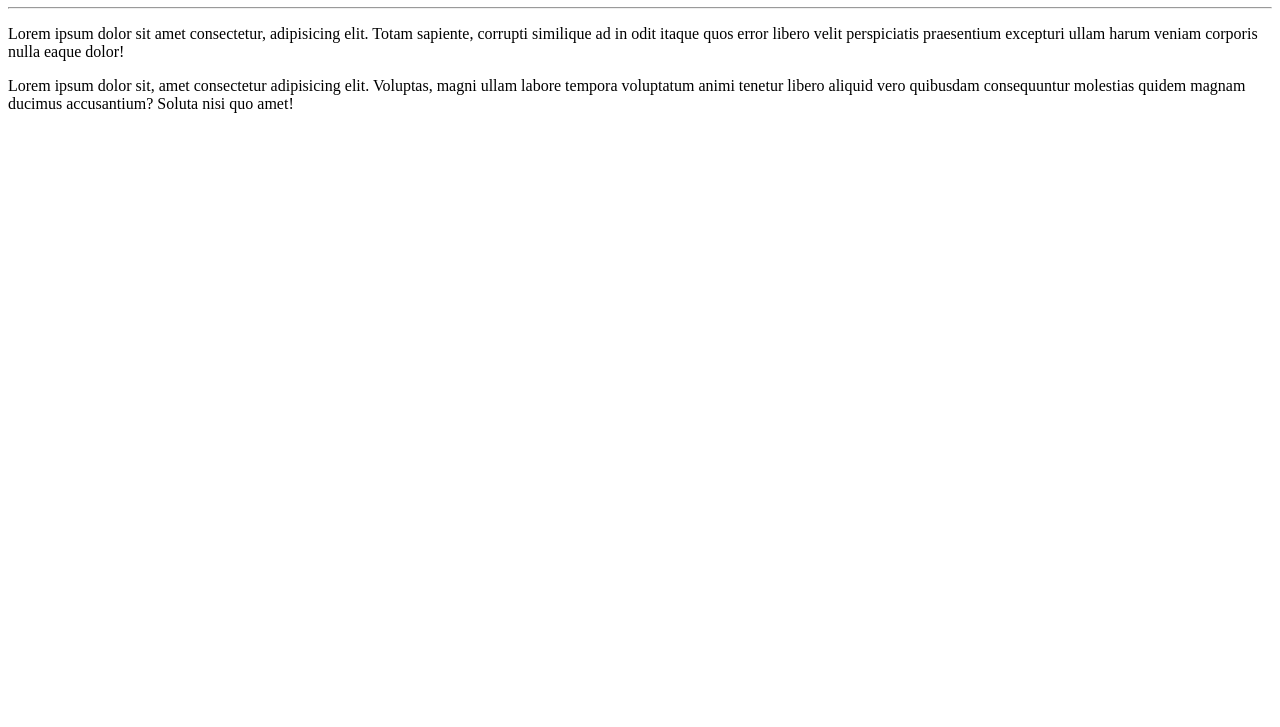
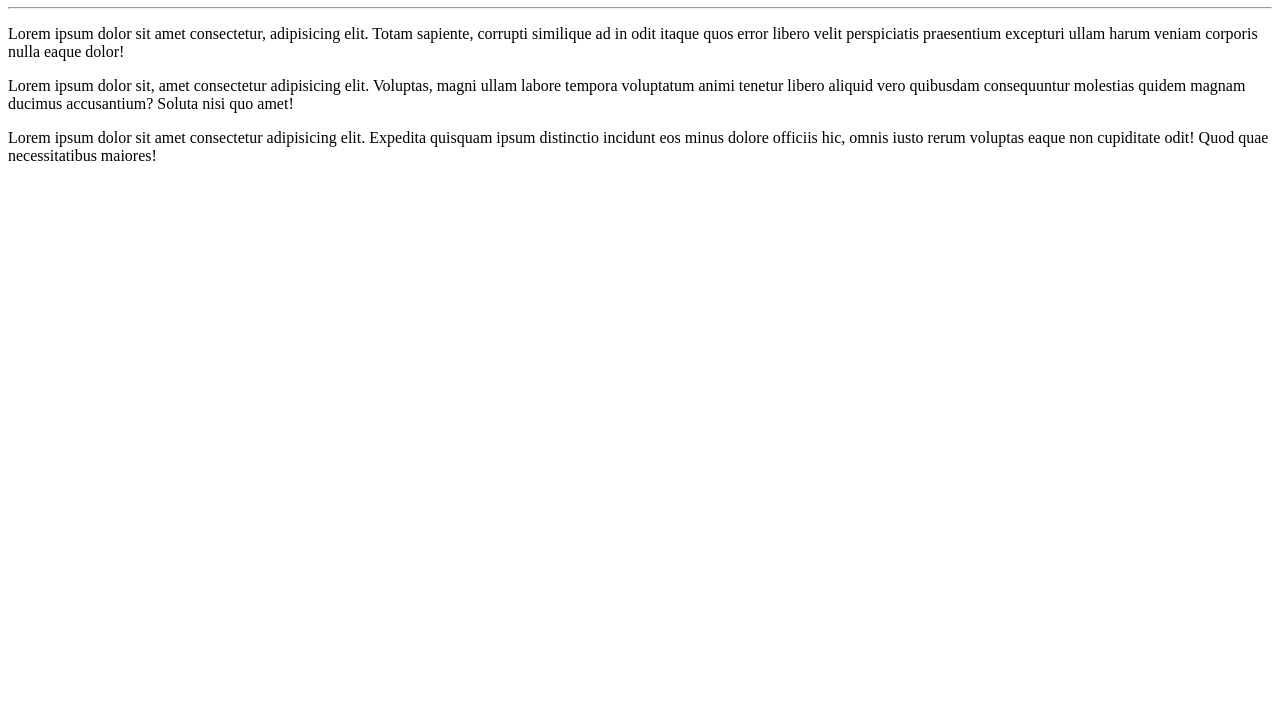
Before and after one commit to Werica22/Ola-Mundo, a plain HTML site: page site-exemplo/index.html in a window 1280 px wide. Shown: the part 73-800 px from the top of the page. Drawn offline with Linux system fonts and the light colour scheme.

Commit message:
Adicionei um parágrafo

```diff
--- a/site-exemplo/index.html
+++ b/site-exemplo/index.html
@@ -11,5 +11,6 @@
   <hr>
   <p>Lorem ipsum dolor sit amet consectetur, adipisicing elit. Totam sapiente, corrupti similique ad in odit itaque quos error libero velit perspiciatis praesentium excepturi ullam harum veniam corporis nulla eaque dolor!</p>
   <p>Lorem ipsum dolor sit, amet consectetur adipisicing elit. Voluptas, magni ullam labore tempora voluptatum animi tenetur libero aliquid vero quibusdam consequuntur molestias quidem magnam ducimus accusantium? Soluta nisi quo amet!</p>
+  <p>Lorem ipsum dolor sit amet consectetur adipisicing elit. Expedita quisquam ipsum distinctio incidunt eos minus dolore officiis hic, omnis iusto rerum voluptas eaque non cupiditate odit! Quod quae necessitatibus maiores!</p>
 </body>
 </html>
```
